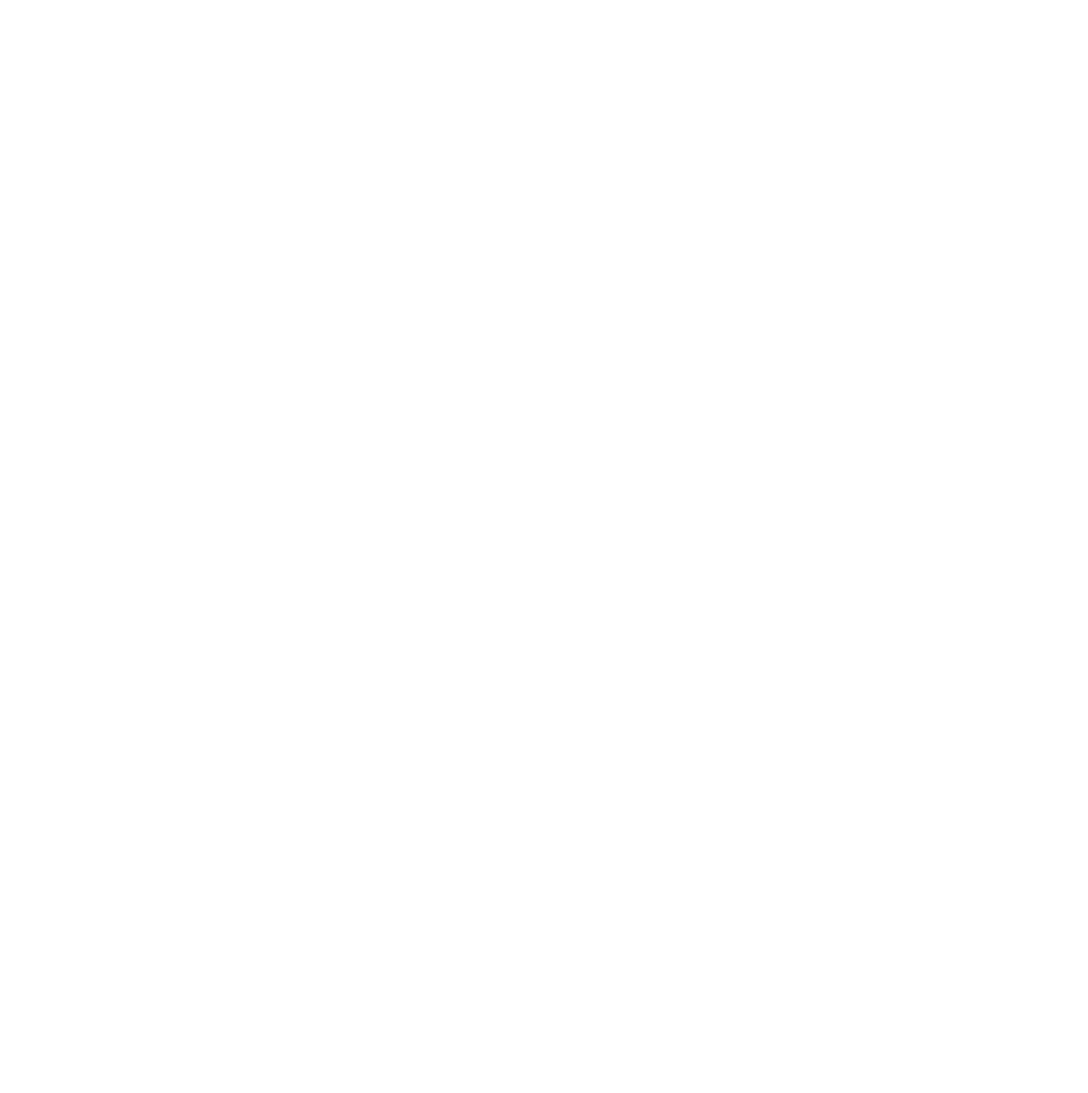
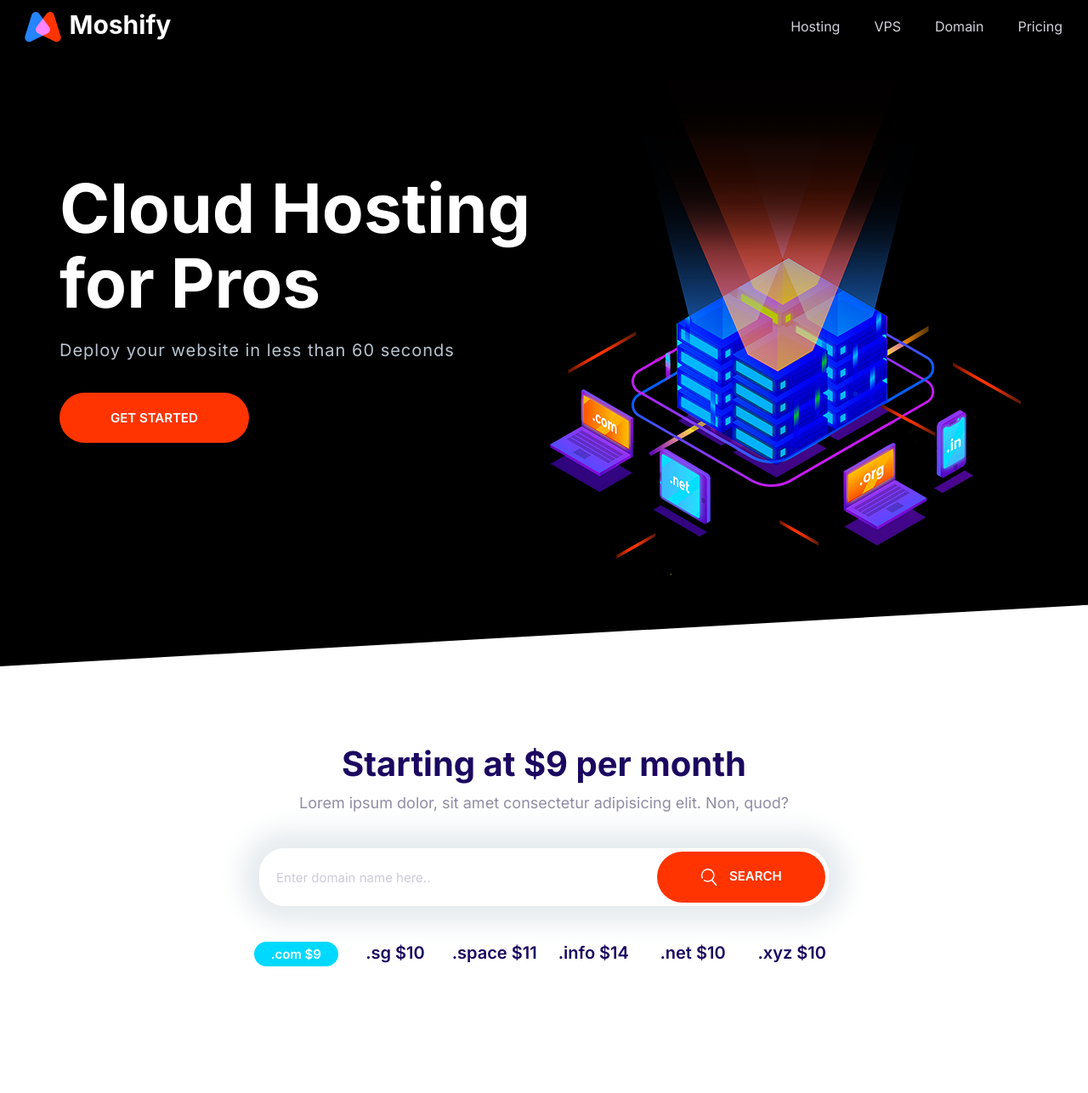
Before and after one commit to fayzy123/fayzify, a plain HTML site: page index.html in a window 1280 px wide. Shown: the whole page at 85% size. Before the commit the page ends 800 px from the top, so only its background shows below. Drawn offline with Linux system fonts and the light colour scheme.

Commit message:
Fixed the domain block layout issue.

```diff
--- a/css/styles.css
+++ b/css/styles.css
@@ -205,7 +205,7 @@ a {
     font-weight: 600;
     margin: 1rem 0;
     outline: 0;
-    padding: 2rem 3rem;
+    padding: 2rem 4vw;
     text-align: center;
     text-transform: uppercase;
     white-space: nowrap;
@@ -295,6 +295,7 @@ a {
     border: 0;
     flex-grow: 1;
     padding: 1.5rem 2rem;
+    width: 0;
 }
 
 .input-group .btn {
@@ -736,8 +737,9 @@ a {
 }
 
 .block-domain__prices {
+    color: var(--color-headings);
     display: grid;
-    grid-template-columns: repeat(3, 1fr);
+    grid-template-columns: repeat(2, 1fr);
     grid-template-rows: repeat(2, 6rem);
     font-size: 2rem;
     font-weight: 600;
--- a/index.html
+++ b/index.html
@@ -11,5 +11,77 @@
     <link rel="stylesheet" href="css/styles.css" />
     <title>Fayzified</title>
   </head>
-  <body></body>
+  <body>
+    <!--Navigation Bar-->
+    <header>
+      <nav class="nav collapsible">
+        <a class="nav__brand" href="/"><img src="images/logo.svg" alt="" /></a>
+        <svg class="icon icon--white nav__toggler">
+          <use xlink:href="images/sprite.svg#menu"></use>
+        </svg>
+        <ul class="list nav__list collapsible__content">
+          <li class="nav__item"><a href="#">Hosting</a></li>
+          <li class="nav__item"><a href="#">VPS</a></li>
+          <li class="nav__item"><a href="#">Domain</a></li>
+          <li class="nav__item"><a href="#">Pricing</a></li>
+        </ul>
+      </nav>
+      <script src="js/main.js"></script>
+    </header>
+
+    <!--Hero Block-->
+    <section class="block block--dark block--skewed-left hero">
+      <div class="container grid grid--1x2">
+        <header class="block__header hero__content">
+          <h1 class="block__heading">Cloud Hosting for Pros</h1>
+          <p class="hero__tagline">
+            Deploy your website in less than 60 seconds
+          </p>
+          <a href="" class="btn btn--accent btn--stretched">Get Started</a>
+        </header>
+        <picture>
+          <source
+            type="image/webp"
+            srcst="images/banner.webp 1x, images/banner@2x.webp 2x"
+          />
+          <source
+            type="image/png"
+            srcst="images/banner.png 1x, images/banner@2x.png 2x"
+          />
+          <img class="hero__image" src="images/banner.png" alt="banner" />
+        </picture>
+      </div>
+    </section>
+
+    <!--Domain Block-->
+    <section class="block container block-domain">
+      <header class="block__header">
+        <h2>Starting at $9 per month</h2>
+        <p>
+          Lorem ipsum dolor, sit amet consectetur adipisicing elit. Non, quod?
+        </p>
+      </header>
+      <div class="input-group box-shadow">
+        <input
+          type="text"
+          class="input"
+          placeholder="Enter domain name here.."
+        />
+        <button class="btn btn--accent">
+          <svg class="icon icon--white">
+            <use xlink:href="images/sprite.svg#search"></use>
+          </svg>
+          Search
+        </button>
+      </div>
+      <ul class="list block-domain__prices">
+        <li><span class="badge badge--secondary">.com $9</span></li>
+        <li>.sg $10</li>
+        <li>.space $11</li>
+        <li>.info $14</li>
+        <li>.net $10</li>
+        <li>.xyz $10</li>
+      </ul>
+    </section>
+  </body>
 </html>
```
Also changed, not shown: playground.html (added, +46 -0 lines).
